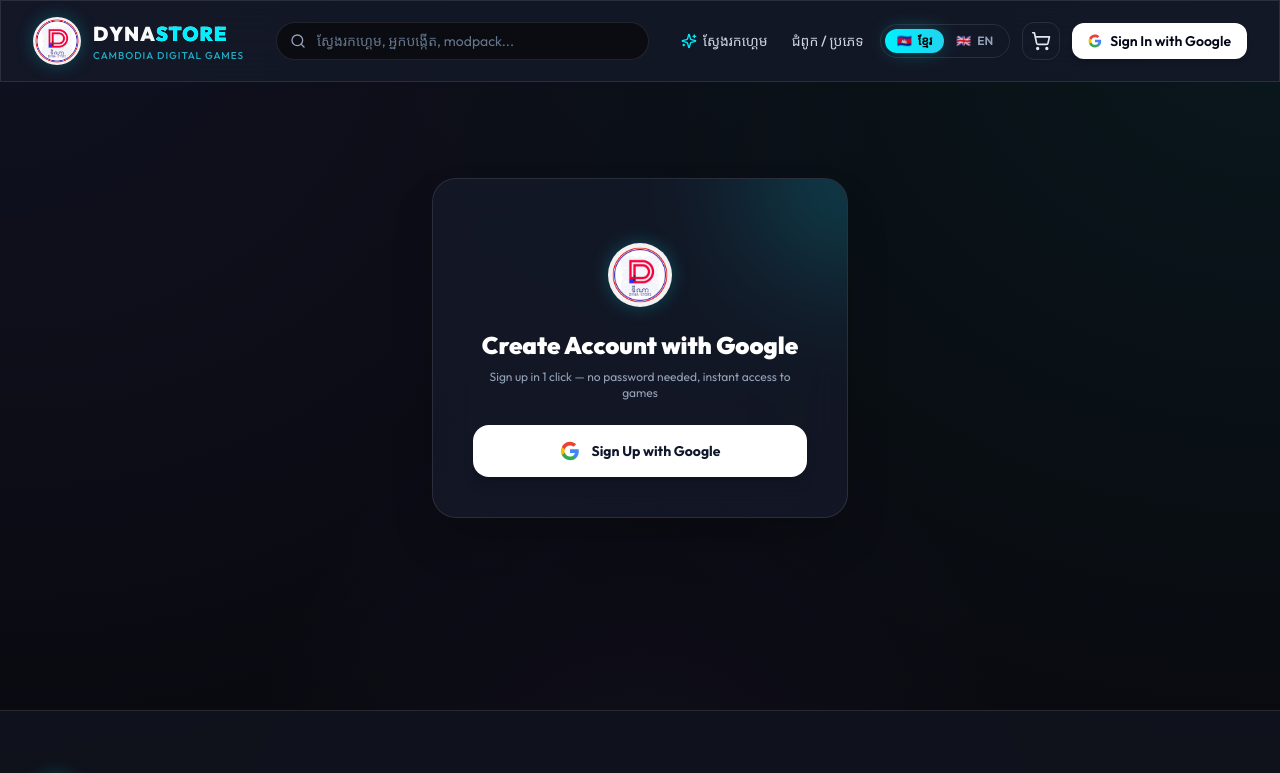
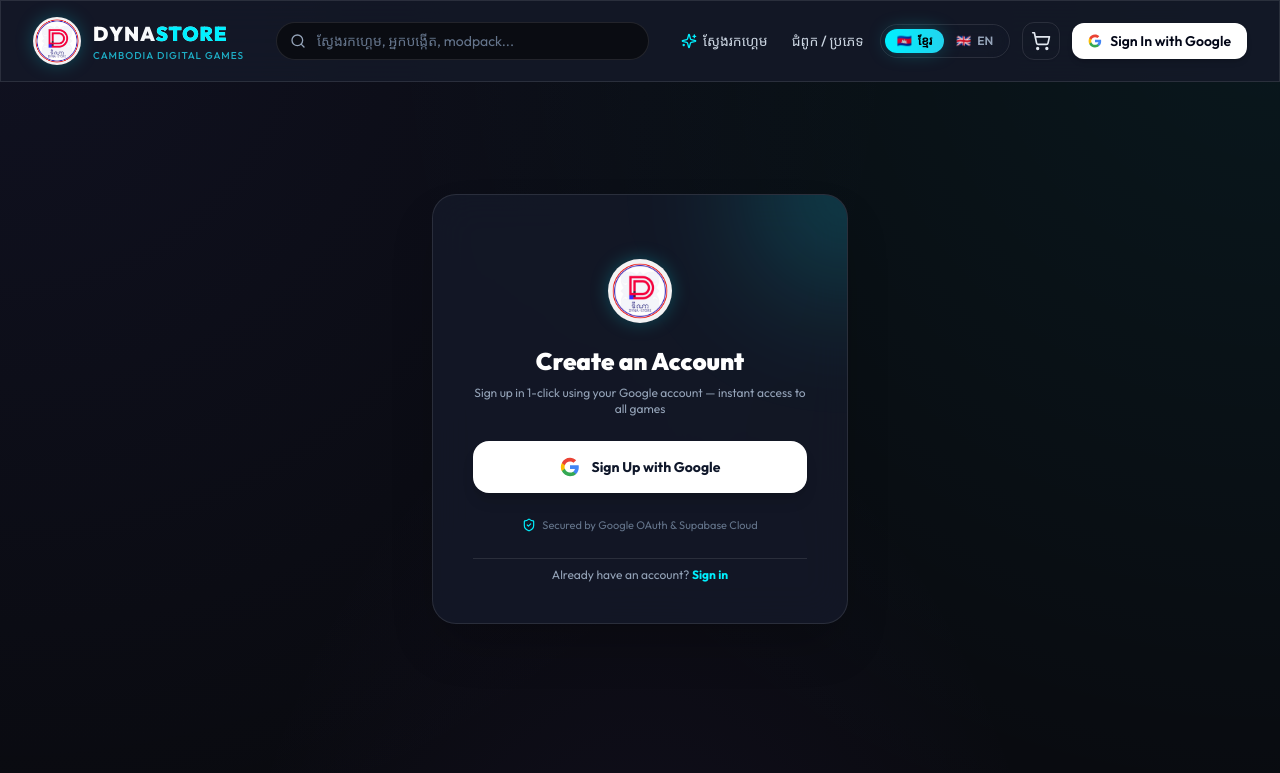
Before and after one commit to Dara13144/dynastorev2-frontend-, a React (Vite) app: page /register in a window 1280 px wide. Shown: the top 773 px of the page. Built offline with nearby package versions, Linux system fonts and the light colour scheme; no server answers; a web font is replaced by a local one.

Commit message:
refactor(auth): dedicate LoginPage and RegisterPage exclusively to Google OAuth

```diff
--- a/src/context/AuthContext.jsx
+++ b/src/context/AuthContext.jsx
@@ -66,6 +66,14 @@
               return;
             }
           } catch (e) {}
+        }
+
+        // Clean any OAuth error in URL or hash (e.g. #error=unsupported_provider)
+        const hashErr = window.location.hash?.includes('error=');
+        const queryErr = urlParams.get('error') || urlParams.get('error_description');
+        if (hashErr || queryErr) {
+          console.warn('OAuth redirect notice:', queryErr || window.location.hash);
+          window.history.replaceState(null, '', window.location.pathname);
         }
 
         // Handle Supabase PKCE OAuth redirect with '?code=...'
@@ -372,7 +380,7 @@
                 if (errType === 'access_denied' || errType === 'popup_closed' || errType === 'popup_closed_by_user') {
                   resolve({ cancelled: true, message: 'Google Sign-In popup was closed.' });
                 } else {
-                  reject(new Error(tokenResponse.error));
+                  resolve({ cancelled: true, error: tokenResponse.error, message: `Google notice: ${tokenResponse.error}` });
                 }
               }
             },
@@ -392,7 +400,7 @@
       }
     }
 
-    throw new Error('Google Sign-In could not open. Please use your Google Email.');
+    return { fallback: true, message: 'Please enter your Google Email address to sign in instantly.' };
   };
 
   // Direct Instant Google Email Login (Bypasses Google Console Origin Mismatch Restrictions)
--- a/src/pages/LoginPage.jsx
+++ b/src/pages/LoginPage.jsx
@@ -4,6 +4,7 @@
 import {
   Loader2,
   AlertCircle,
+  ShieldCheck,
 } from 'lucide-react';
 import { useAuth } from '../context/AuthContext.jsx';
 import { useToast } from '../context/ToastContext.jsx';
@@ -34,24 +35,22 @@
 
     try {
       const res = await loginWithGoogle();
-      if (res?.redirect) {
-        return; // Redirecting to Google OAuth
-      }
+      if (res?.redirect) return;
       if (res?.success) {
         toast.success(`Welcome to DynaStore, ${res.user?.username || 'Gamer'}!`);
         navigateAfterAuth(res.user);
       }
     } catch (err) {
-      console.warn('Google OAuth notice:', err.message);
-      setAuthError(err.message || 'Google login failed');
-      toast.error(err.message || 'Google login failed');
+      console.warn('Google login notice:', err.message);
+      setAuthError(err.message || 'Google sign-in failed. Please try again.');
+      toast.error(err.message || 'Google sign-in failed');
     } finally {
       setGoogleLoading(false);
     }
   };
 
   return (
-    <div className="py-16 max-w-md mx-auto px-4">
+    <div className="py-20 max-w-md mx-auto px-4">
       <motion.div
         initial={{ opacity: 0, y: 20 }}
         animate={{ opacity: 1, y: 0 }}
@@ -69,9 +68,9 @@
               className="w-16 h-16 rounded-full mx-auto object-contain bg-white/95 p-1 shadow-neon-cyan"
             />
           </Link>
-          <h1 className="text-2xl font-black text-white font-display">Sign In with Google</h1>
+          <h1 className="text-2xl font-black text-white font-display">Sign In to DynaStore</h1>
           <p className="text-xs text-slate-400">
-            Connect your Google account to access games, cloud files, and orders
+            Sign in with your Google account for instant access to your games and library
           </p>
         </div>
 
@@ -79,11 +78,11 @@
         {authError && (
           <div className="p-3 rounded-2xl bg-rose-500/10 border border-rose-500/30 flex items-start gap-2.5 text-xs text-rose-300">
             <AlertCircle className="w-4 h-4 text-rose-400 shrink-0 mt-0.5" />
-            <span>{authError}</span>
+            <span className="flex-1">{authError}</span>
           </div>
         )}
 
-        {/* Primary Official Google Sign-In Button */}
+        {/* Primary Google Sign-In Button */}
         <div>
           <button
             type="button"
@@ -114,9 +113,23 @@
               </svg>
             )}
             <span className="group-hover:text-black">
-              {googleLoading ? 'Signing in with Google...' : 'Continue with Google'}
+              {googleLoading ? 'Connecting to Google...' : 'Continue with Google'}
             </span>
           </button>
+        </div>
+
+        {/* Security badge */}
+        <div className="flex items-center justify-center gap-1.5 text-[11px] text-slate-500">
+          <ShieldCheck className="w-3.5 h-3.5 text-brand-cyan" />
+          <span>Secured by Google OAuth & Supabase Cloud</span>
+        </div>
+
+        {/* Footer Link */}
+        <div className="text-center pt-2 border-t border-white/10 text-xs text-slate-400">
+          Don't have an account?{' '}
+          <Link to="/register" className="font-bold text-brand-cyan hover:underline">
+            Create account
+          </Link>
         </div>
       </motion.div>
     </div>
--- a/src/pages/RegisterPage.jsx
+++ b/src/pages/RegisterPage.jsx
@@ -4,6 +4,7 @@
 import {
   Loader2,
   AlertCircle,
+  ShieldCheck,
 } from 'lucide-react';
 import { useAuth } from '../context/AuthContext.jsx';
 import { useToast } from '../context/ToastContext.jsx';
@@ -41,7 +42,7 @@
       }
     } catch (err) {
       console.warn('Google registration notice:', err.message);
-      setAuthError(err.message || 'Google registration failed');
+      setAuthError(err.message || 'Google registration failed. Please try again.');
       toast.error(err.message || 'Google registration failed');
     } finally {
       setGoogleLoading(false);
@@ -49,7 +50,7 @@
   };
 
   return (
-    <div className="py-16 max-w-md mx-auto px-4">
+    <div className="py-20 max-w-md mx-auto px-4">
       <motion.div
         initial={{ opacity: 0, y: 20 }}
         animate={{ opacity: 1, y: 0 }}
@@ -66,16 +67,16 @@
               className="w-16 h-16 rounded-full mx-auto object-contain bg-white/95 p-1 shadow-neon-cyan"
             />
           </Link>
-          <h1 className="text-2xl font-black text-white font-display">Create Account with Google</h1>
+          <h1 className="text-2xl font-black text-white font-display">Create an Account</h1>
           <p className="text-xs text-slate-400">
-            Sign up in 1 click — no password needed, instant access to games
+            Sign up in 1-click using your Google account — instant access to all games
           </p>
         </div>
 
         {authError && (
           <div className="p-3 rounded-2xl bg-rose-500/10 border border-rose-500/30 flex items-start gap-2.5 text-xs text-rose-300">
             <AlertCircle className="w-4 h-4 text-rose-400 shrink-0 mt-0.5" />
-            <span>{authError}</span>
+            <span className="flex-1">{authError}</span>
           </div>
         )}
 
@@ -114,6 +115,20 @@
             </span>
           </button>
         </div>
+
+        {/* Security badge */}
+        <div className="flex items-center justify-center gap-1.5 text-[11px] text-slate-500">
+          <ShieldCheck className="w-3.5 h-3.5 text-brand-cyan" />
+          <span>Secured by Google OAuth & Supabase Cloud</span>
+        </div>
+
+        {/* Footer Link */}
+        <div className="text-center pt-2 border-t border-white/10 text-xs text-slate-400">
+          Already have an account?{' '}
+          <Link to="/login" className="font-bold text-brand-cyan hover:underline">
+            Sign in
+          </Link>
+        </div>
       </motion.div>
     </div>
   );
```
